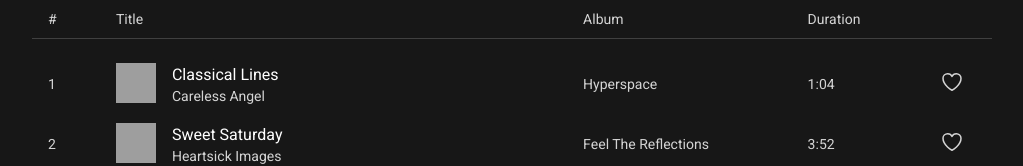
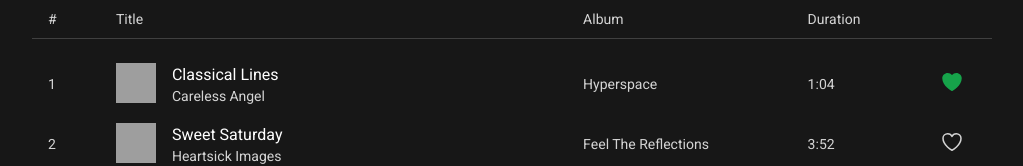
Before and after one commit to mmgolden/vue-intro, a Vue app: page / in a window 1280 px wide. Both pictures are taken after a click on the button 1080 px from the left and 225 px from the top of the page. Shown: the part 143-309 px from the top of the page, without its empty margins (128-1151 px from the left). Built offline with nearby package versions, Linux system fonts and the light colour scheme; grey boxes are pictures that could not be loaded.

Commit message:
add: favorite and unfavorite song

```diff
--- a/src/components/PlaylistTable.vue
+++ b/src/components/PlaylistTable.vue
@@ -35,8 +35,21 @@
 
           <!-- Favorite -->
           <td :class="['py-2 px-4 text-center', { 'pt-6': index === 0 }]">
-            <button aria-label="Favorite" class="focus:outline-none">
-              <HeartIcon class="h-6 w-6 text-neutral-300 hover:text-white" />
+            <button
+              v-if="!song.isFavorite"
+              aria-label="Favorite"
+              class="focus:outline-none"
+              @click="addToFavorites(index)"
+            >
+              <HeartIconOutline class="h-6 w-6 text-neutral-300 hover:text-white" />
+            </button>
+            <button
+              v-else
+              aria-label="Unfavorite"
+              class="focus:outline-none"
+              @click="removeFromFavorites(index)"
+            >
+              <HeartIconSolid class="h-6 w-6 text-green-600 hover:text-green-700" />
             </button>
           </td>
         </tr>
@@ -47,13 +60,23 @@
 
 <script setup lang="ts">
 import { ref } from "vue";
-import { HeartIcon } from "@heroicons/vue/24/outline";
+import { HeartIcon as HeartIconOutline } from "@heroicons/vue/24/outline";
+import { HeartIcon as HeartIconSolid } from "@heroicons/vue/24/solid";
 import playlist from "@/api/playlist.json";
+import type { Song } from "@/types";
 
 const headers = ref(["#", "Title", "Album", "Duration", ""]);
-const songs = ref(playlist);
+const songs = ref<Song[]>(playlist);
 
 const getArtists = (artists: Array<string>) => artists.join(", ");
+
+const addToFavorites = (index: number) => {
+  songs.value[index].isFavorite = true;
+};
+
+const removeFromFavorites = (index: number) => {
+  songs.value[index].isFavorite = false;
+};
 </script>
 
 <style scoped></style>
--- /dev/null
+++ b/src/types/index.ts
@@ -0,0 +1,13 @@
+export interface Album {
+  name: string;
+  image: string;
+}
+
+export interface Song {
+  id: number;
+  title: string;
+  artists: string[];
+  duration: string;
+  album: Album;
+  isFavorite?: boolean;
+}
```
